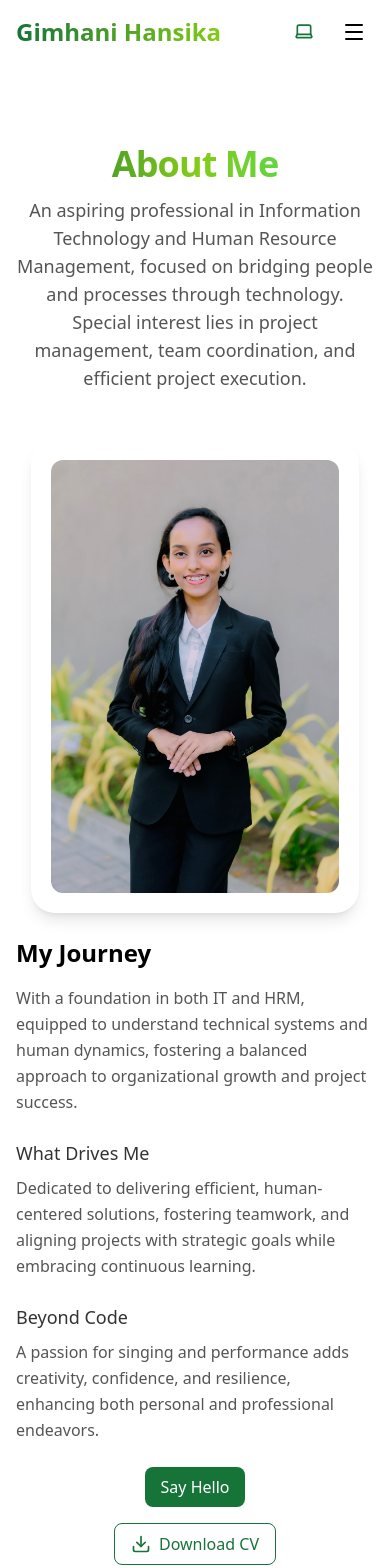
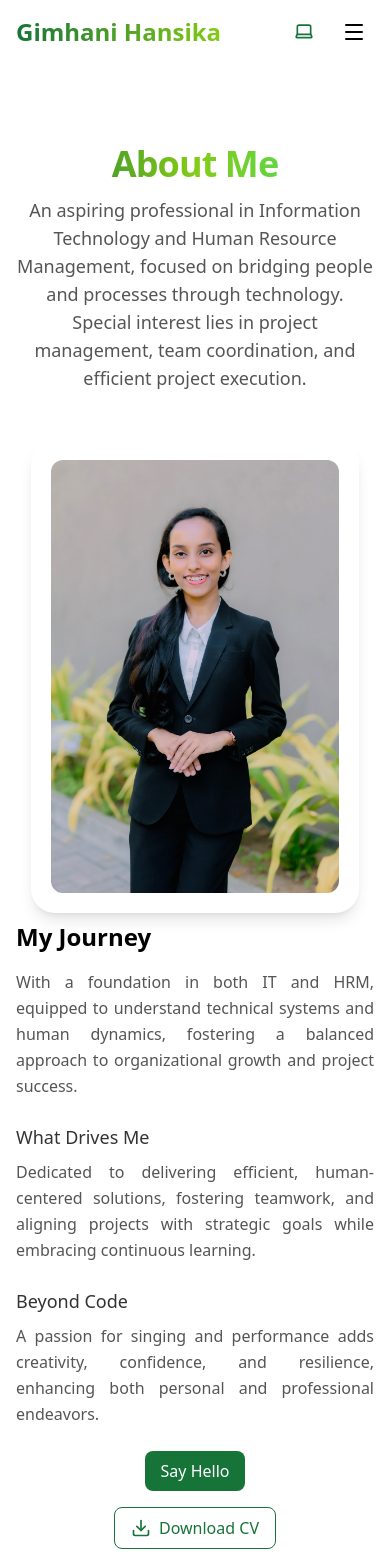
Before and after one commit to ICT-Courses/ict2233-ca-02-Hansi-Umayangani, a React (Vite) app: page /about in a window 390 px wide. Shown: the top 1568 px of the page. Built offline with nearby package versions, Linux system fonts and the light colour scheme.

Commit message:
Adjust AboutHero layout spacing
- Reduced gap between profile image and text blocks for tighter layout.
- Increased margin between text block and right screen edge for better balance.
- Updated max-width and responsive classes to maintain alignment on desktop and mobile.

```diff
--- a/src/components/AboutHero.jsx
+++ b/src/components/AboutHero.jsx
@@ -33,7 +33,7 @@ export default function AboutHero() {
         </motion.div>
 
         {/* Content */}
-        <div className="grid md:grid-cols-2 gap-6 items-center">
+        <div className="grid md:grid-cols-2 gap-2 items-center">
             {/* Profile image card */}
             <motion.div
                 initial={{ opacity: 0, x: -20 }}
@@ -57,13 +57,13 @@ export default function AboutHero() {
             initial={{ opacity: 0, x: 20 }}
             animate={{ opacity: 1, x: 0 }}
             transition={{ duration: 0.6, delay: 0.2 }}
-            className="space-y-6 max-w-xl mx-auto"
+            className="space-y-6 max-w-xl md:ml-auto md:mr-12"
             >
             <div>
                 <h2 className="text-2xl font-semibold mb-4" style={{ color: "var(--hero-heading)" }}>
                 My Journey
                 </h2>
-                <p className="leading-relaxed" style={{ color: "var(--hero-paragraph)" }}>
+                <p className="leading-relaxed text-justify" style={{ color: "var(--hero-paragraph)" }}>
                 With a foundation in both IT and HRM, equipped to understand technical systems
                 and human dynamics, fostering a balanced approach to organizational growth and
                 project success.
@@ -74,7 +74,7 @@ export default function AboutHero() {
                 <h3 className="text-lg font-medium mb-2" style={{ color: "var(--hero-subheading)" }}>
                 What Drives Me
                 </h3>
-                <p className="leading-relaxed" style={{ color: "var(--hero-paragraph)" }}>
+                <p className="leading-relaxed text-justify" style={{ color: "var(--hero-paragraph)" }}>
                 Dedicated to delivering efficient, human-centered solutions, fostering teamwork, and aligning projects
                 with strategic goals while embracing continuous learning.
                 </p>
@@ -84,7 +84,7 @@ export default function AboutHero() {
                 <h3 className="text-lg font-medium mb-2" style={{ color: "var(--hero-subheading)" }}>
                 Beyond Code
                 </h3>
-                <p className="leading-relaxed" style={{ color: "var(--hero-paragraph)" }}>
+                <p className="leading-relaxed text-justify" style={{ color: "var(--hero-paragraph)" }}>
                 A passion for singing and performance adds creativity, confidence, and resilience, enhancing both
                 personal and professional endeavors.
                 </p>
--- a/src/components/SkillsSection.jsx
+++ b/src/components/SkillsSection.jsx
@@ -27,6 +27,7 @@ const tools = [
   "Visual Studio 2020",
   "VS Code",
   "Figma",
+  "Canva",
   "ClickUp",
   "MS Office",
 ]
```
